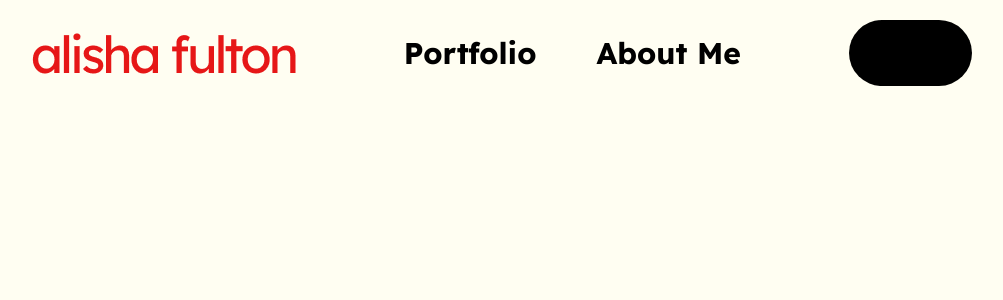
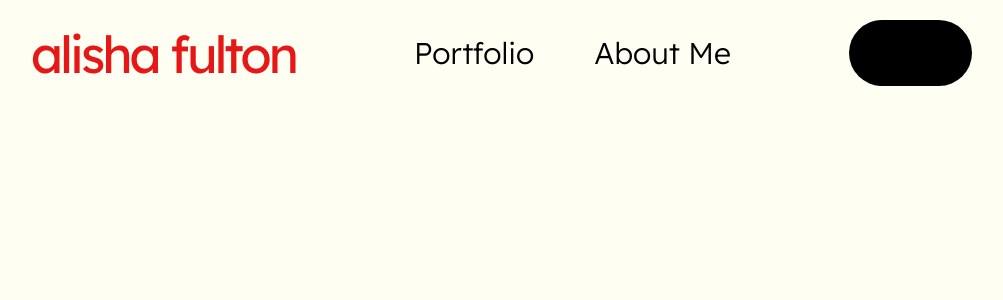
Before and after one commit to alishafulton/af, a React (Vite) app: page / in a window 1280 px wide. Shown: the top 300 px of the page, without its empty margins (138-1141 px from the left). Built offline with nearby package versions, Linux system fonts and the light colour scheme.

Commit message:
Update index.css

```diff
--- a/src/index.css
+++ b/src/index.css
@@ -16,5 +16,6 @@ body {
 
 h2 {
   font-family: Lexend;
-  color:#000000
+  color:#000000;
+  font-weight: 300;
 }
```
